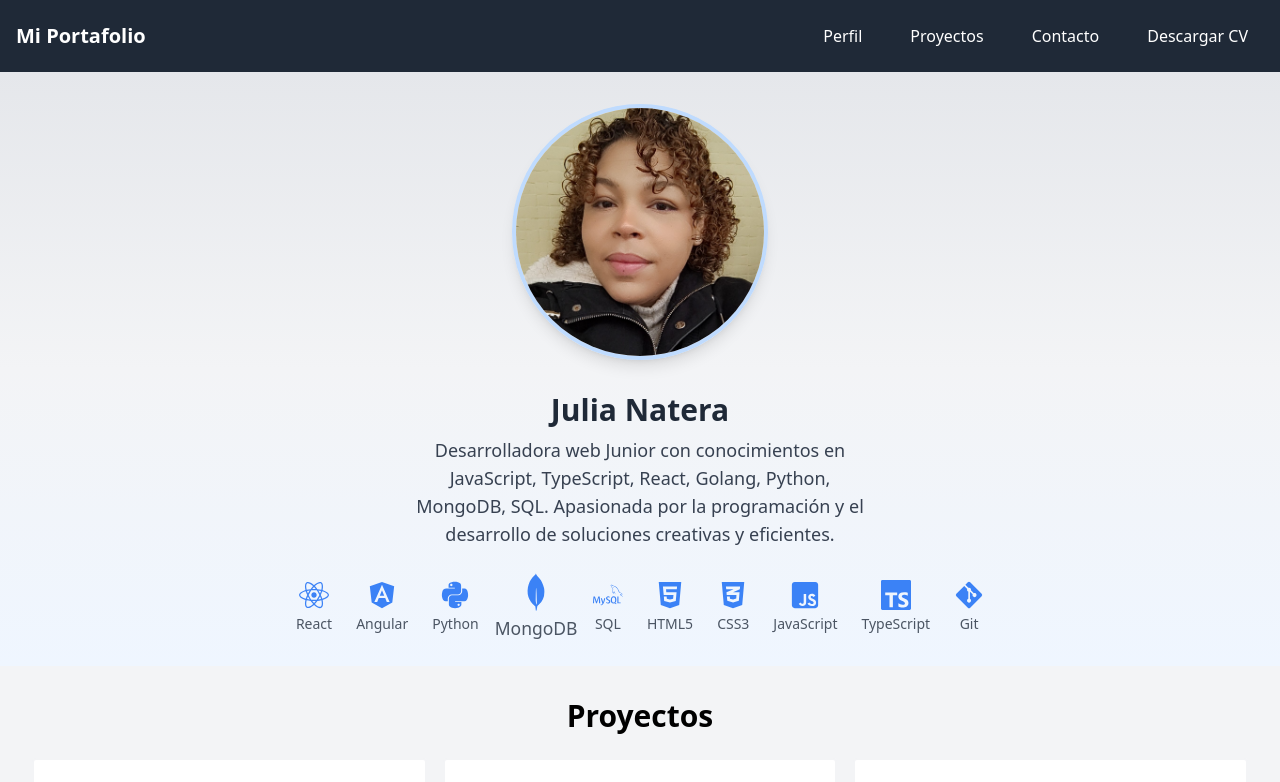
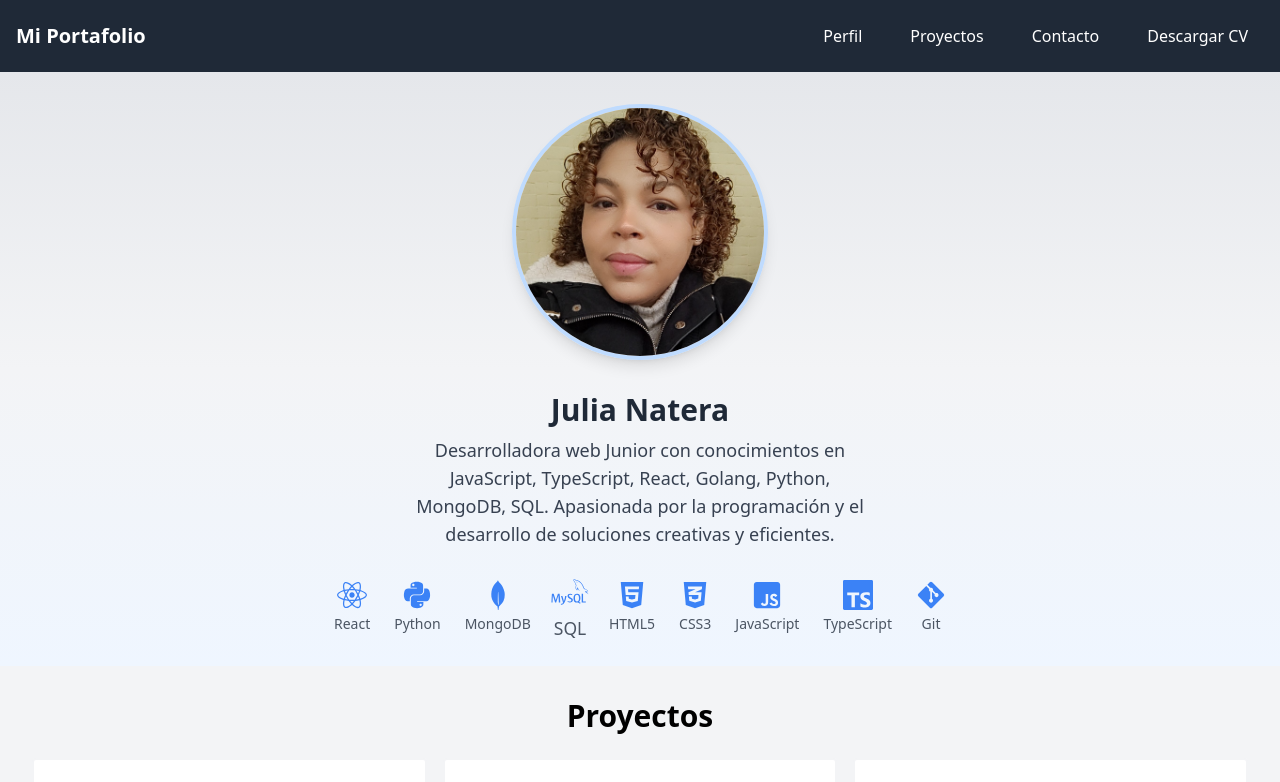
Before and after one commit to roxanatera/Portafolio, a React (Vite) app: page / in a window 1280 px wide. Shown: the top 782 px of the page. Built offline with nearby package versions, Linux system fonts and the light colour scheme; the HTML template or start-up script is replaced by a standard one.

Commit message:
Actualización curriculum

```diff
--- a/src/components/Navbar.jsx
+++ b/src/components/Navbar.jsx
@@ -31,7 +31,7 @@ function Navbar() {
 
   const handleConfirmDownload = () => {
     setIsModalOpen(false);
-    window.open("https://drive.google.com/file/d/11tg-CVEwaPh1JqHnsvu9TZn6L70veZBD/view?usp=drive_link", "_blank");
+    window.open("https://drive.google.com/file/d/1wB1wKBFidXnSg-YcfUfgIHx-gZtnJdgF/view?usp=drive_link", "_blank");
   };
 
 
--- a/src/components/Profile.jsx
+++ b/src/components/Profile.jsx
@@ -1,13 +1,12 @@
 import  { useState, useEffect } from 'react';
 import PropTypes from 'prop-types';
 import profileImage from '../assets/profile.jpg';
-import { FaReact, FaAngular, FaPython, FaHtml5, FaCss3Alt, FaJsSquare, FaGitAlt } from 'react-icons/fa';
+import { FaReact, FaPython, FaHtml5, FaCss3Alt, FaJsSquare, FaGitAlt } from 'react-icons/fa';
 import { SiTypescript, SiMongodb, SiMysql } from 'react-icons/si';
 
 function Profile() {
   const technologies = [
     { icon: FaReact, label: "React" },
-    { icon: FaAngular, label: "Angular" },
     { icon: FaPython, label: "Python" },
     { icon: SiMongodb, label: "MongoDB" },
     { icon: SiMysql, label: "SQL" },
```
